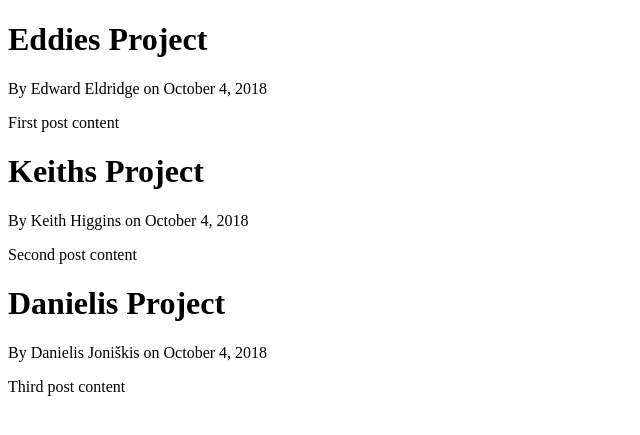
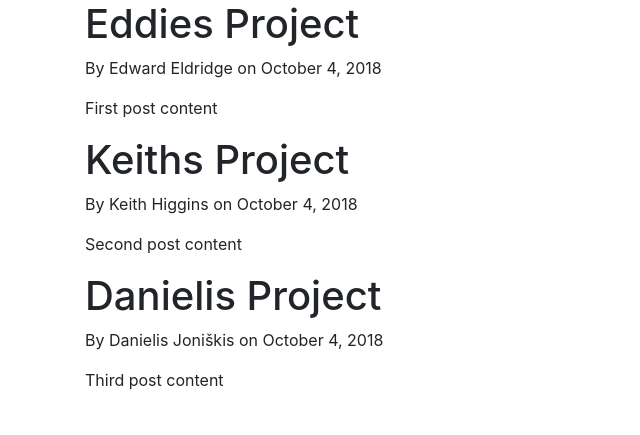
Before and after one commit to WePickOrganization/WePick, a Flask app: page / in a window 1280 px wide. Shown: the top 435 px of the page, without its empty margins (0-640 px from the left). Run offline with Flask 2, Linux system fonts and the light colour scheme; some libraries are stand-ins or nearby versions.

Commit message:
Added basic bootstrap template to layout.html

```diff
--- a/templates/layout.html
+++ b/templates/layout.html
@@ -1,5 +1,11 @@
 <!DOCTYPE html>
     <head>
+    <!-- Required meta tags -->
+    <meta charset="utf-8">
+    <meta name="viewport" content="width=device-width, initial-scale=1, shrink-to-fit=no">
+
+    <!-- Bootstrap CSS -->
+    <link rel="stylesheet" href="https://stackpath.bootstrapcdn.com/bootstrap/4.1.3/css/bootstrap.min.css" integrity="sha384-MCw98/SFnGE8fJT3GXwEOngsV7Zt27NXFoaoApmYm81iuXoPkFOJwJ8ERdknLPMO" crossorigin="anonymous">
         <meta charset="utf-8">
         <meta http-equiv="X-UA-Compatible" content="IE=edge">
         {% if title %}
@@ -12,6 +18,15 @@
         <link rel="stylesheet" href="">
     </head>
     <body>
-        {% block content %}{% endblock %}
+        <div class="container">
+                {% block content %}{% endblock %}
+        </div>
+    <!-- Optional JavaScript -->
+    <!-- jQuery first, then Popper.js, then Bootstrap JS -->
+    <script src="https://code.jquery.com/jquery-3.3.1.slim.min.js" integrity="sha384-q8i/X+965DzO0rT7abK41JStQIAqVgRVzpbzo5smXKp4YfRvH+8abtTE1Pi6jizo" crossorigin="anonymous"></script>
+    <script src="https://cdnjs.cloudflare.com/ajax/libs/popper.js/1.14.3/umd/popper.min.js" integrity="sha384-ZMP7rVo3mIykV+2+9J3UJ46jBk0WLaUAdn689aCwoqbBJiSnjAK/l8WvCWPIPm49" crossorigin="anonymous"></script>
+    <script src="https://stackpath.bootstrapcdn.com/bootstrap/4.1.3/js/bootstrap.min.js" integrity="sha384-ChfqqxuZUCnJSK3+MXmPNIyE6ZbWh2IMqE241rYiqJxyMiZ6OW/JmZQ5stwEULTy" crossorigin="anonymous"></script>
+
+  </body>
     </body>
 </html>
```
